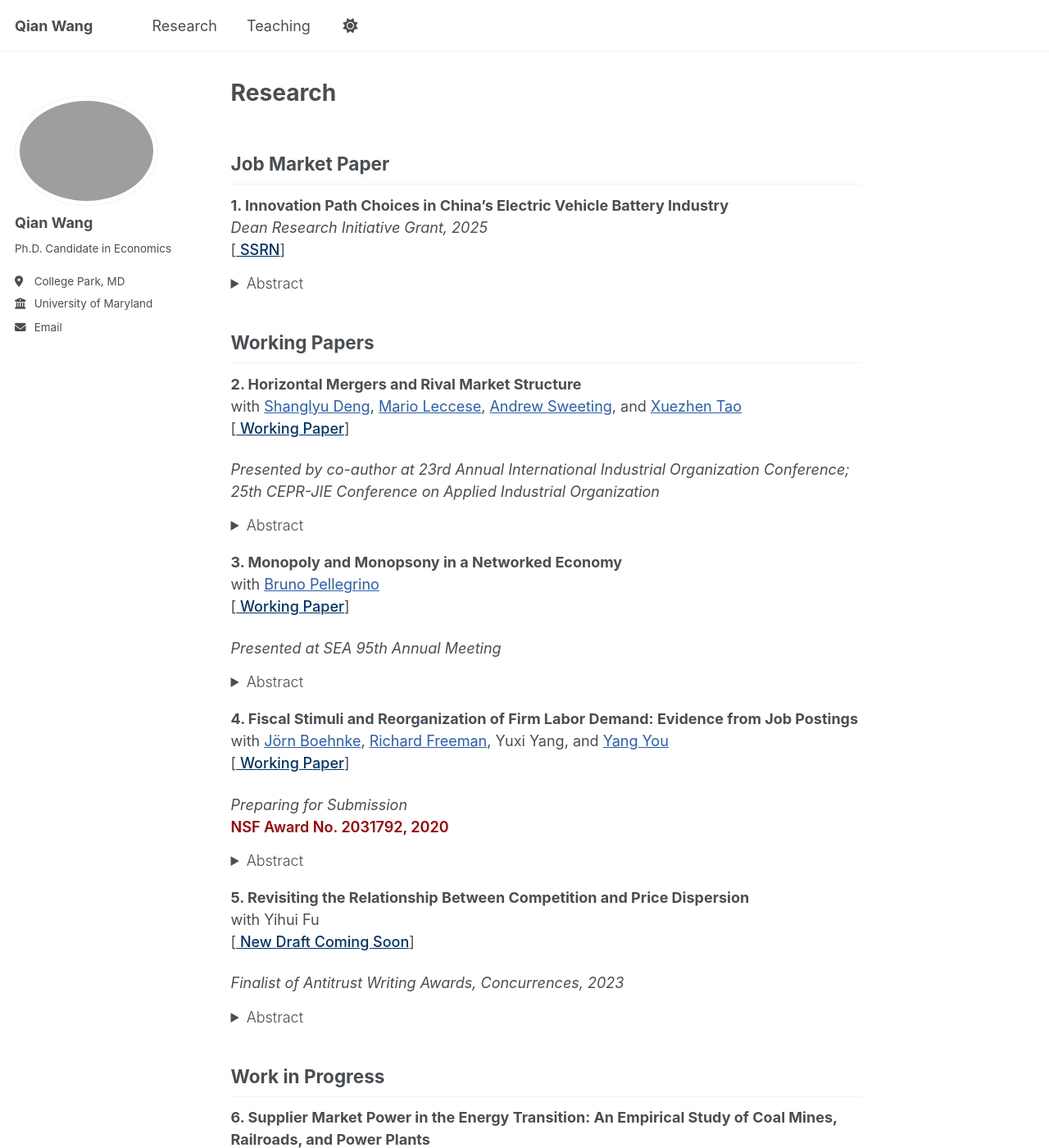
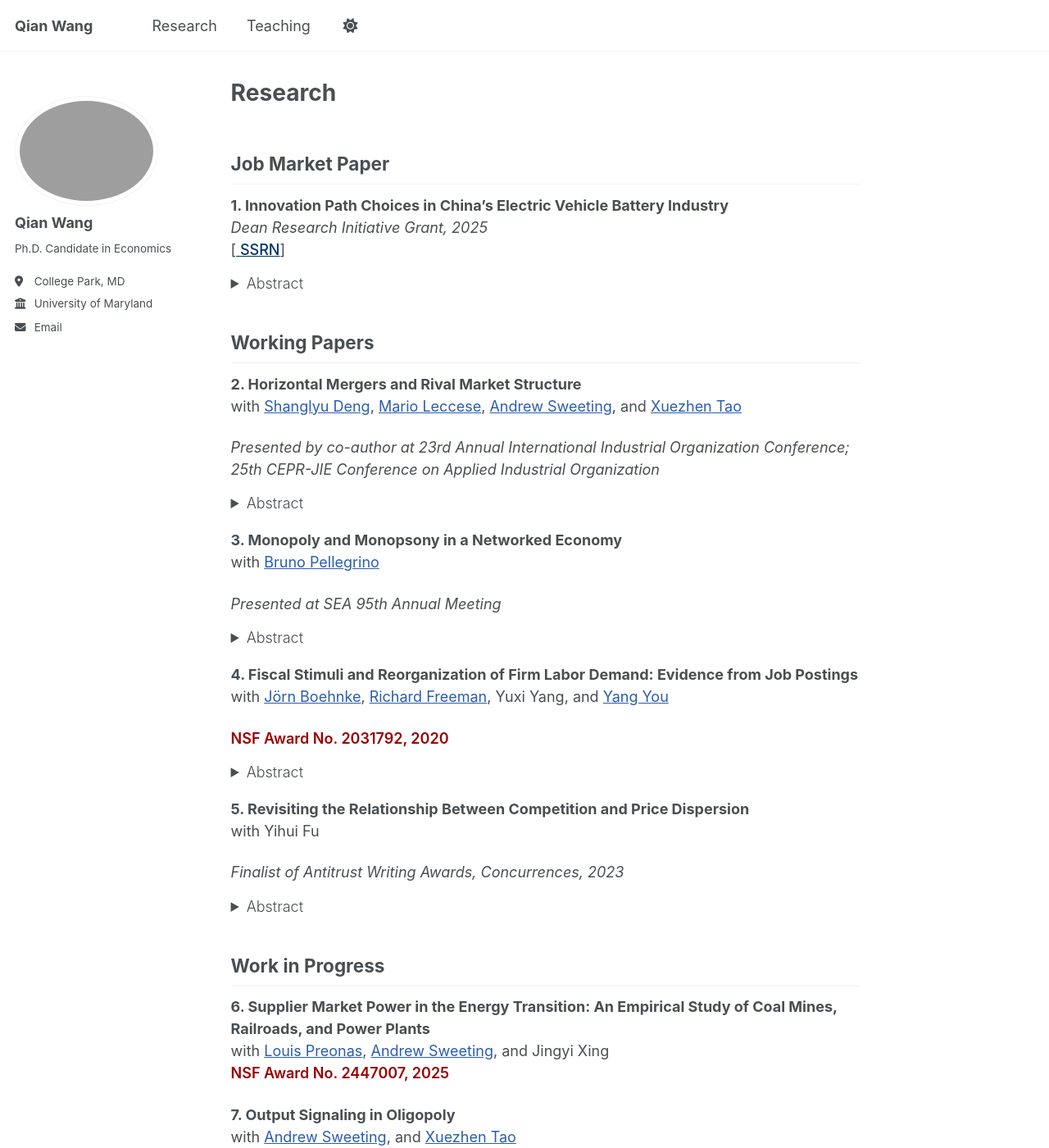
Before and after one commit to qwang819/qwang819.github.io, a Jekyll site: the page built from _pages/research.md, in a window 1280 px wide and 1400 px high. Shown: the whole window at 82% size. Built offline with Jekyll 4.4.1, drawn with Linux system fonts in a browser that asks for light colours; a script that is not in the unit is left out.

Commit message:
Update research.md

```diff
--- a/_pages/research.md
+++ b/_pages/research.md
@@ -22,8 +22,7 @@ SSRN</a>]
 
 **2. Horizontal Mergers and Rival Market Structure**
 with <a href="https://www.shanglyudeng.com/" style="color: #2A5DB0;">Shanglyu Deng</a>, <a href="https://www.marioleccese.com/" style="color: #2A5DB0;">Mario Leccese</a>, <a href="http://www.asweeting.com/" style="color: #2A5DB0;">Andrew Sweeting</a>, and <a href="https://www.xuezhentao.site:8000/" style="color: #2A5DB0;">Xuezhen Tao</a>
-[<a href="https://www.dropbox.com/scl/fi/ekwd7xr9gylqls89li4d3/Horizontal-Mergers-and-Rival-Market-Structure.pdf?rlkey=kqyd9vxr4s9brteqlido5u1gk&st=qn3dt0lg&dl=0" style="color:#003366; font-weight:550">
-Working Paper</a>]
+
 
 *Presented by co-author at 23rd Annual International Industrial Organization Conference; 25th CEPR-JIE Conference on Applied Industrial Organization*
 <details style="margin-top: -0.5rem; margin-bottom: 1rem;">
@@ -35,8 +34,7 @@ Working Paper</a>]
 
 **3. Monopoly and Monopsony in a Networked Economy**
 with <a href="https://www.brunopellegrino.com/" style="color: #2A5DB0;">Bruno Pellegrino</a>
-[<a href="https://www.dropbox.com/scl/fi/z53oa3nzh4j25pk3em70v/monopoly_monopsony_network.pdf?rlkey=yyyx9d0sbzzketn8byy4s92pq&st=mvlrwus0&dl=0" style="color:#003366; font-weight:550">
-Working Paper</a>]
+
 
 *Presented at SEA 95th Annual Meeting*
 <details style="margin-top: -0.5rem; margin-bottom: 1rem;">
@@ -48,10 +46,8 @@ Working Paper</a>]
 
 **4. Fiscal Stimuli and Reorganization of Firm Labor Demand:  Evidence from Job Postings**
 with <a href="https://jboehnke.com/" style="color: #2A5DB0;">Jörn Boehnke</a>, <a href="https://freeman.scholars.harvard.edu/" style="color: #2A5DB0;">Richard Freeman</a>, Yuxi Yang, and <a href="https://yangyou1.weebly.com/" style="color: #2A5DB0;">Yang You</a>
-[<a href="https://www.dropbox.com/scl/fi/9imccz2kr91de77567sy6/PPP_draft_20251107.pdf?rlkey=o7dadi8knzub724n2f3lbpohp&st=0v1bwgmm&dl=0" style="color:#003366; font-weight:550">
-Working Paper</a>]
 
-*Preparing for Submission*
+
 <span style="color:#990000; font-weight:600;">NSF Award No. 2031792, 2020</span>
 <details style="margin-top: -0.5rem; margin-bottom: 1rem;">
   <summary><span style="font-weight:300;">Abstract</span></summary>
@@ -62,8 +58,7 @@ Working Paper</a>]
 
 **5. Revisiting the Relationship Between Competition and Price Dispersion**
 with Yihui Fu
-[<a style="color:#003366; font-weight:550">
-New Draft Coming Soon</a>]
+
 
 *Finalist of Antitrust Writing Awards, Concurrences, 2023*
 <details style="margin-top: -0.5rem; margin-bottom: 1rem;">
```
Also changed, not shown: other parts of _pages/research.md (+1 -1 lines).
